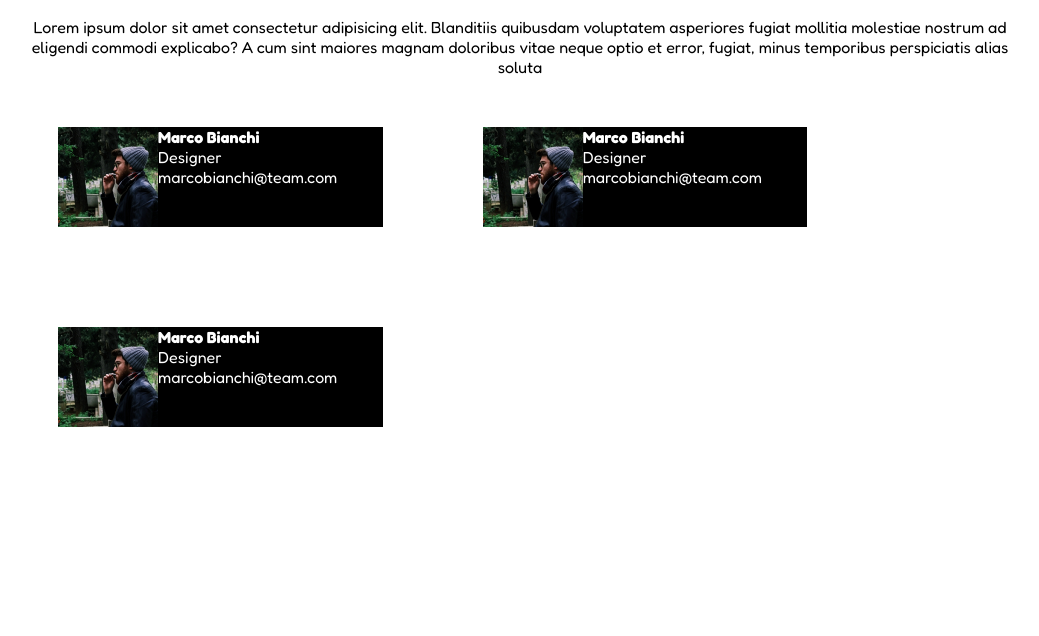
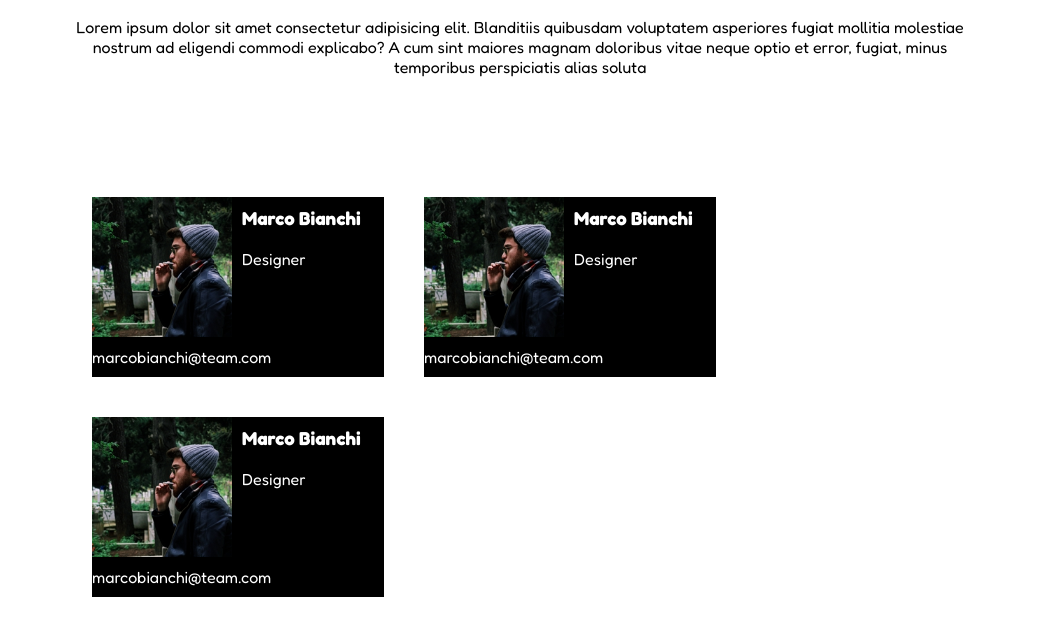
Before and after one commit to Mattia-Rollo/html-css-float-cards, a plain HTML site: page index.html in a window 1280 px wide. Shown: the part 62-698 px from the top of the page, without its empty margins (120-1159 px from the left). Drawn offline with Linux system fonts and the light colour scheme.

Commit message:
changes h4 in h3

```diff
--- a/css/style.css
+++ b/css/style.css
@@ -1,3 +1,4 @@
+
 /* utility */
 
 *{
@@ -17,6 +18,7 @@ html {
 }
 
 
+
 header {
     text-align: center;
     padding: 20px;
@@ -27,22 +29,31 @@ header {
     line-height: 20px;
 }
 main {
-    width: 80%;
+    width: 70%;
     margin: 0 auto;
 }
 main > p{
     text-align: center;
+    margin-bottom: 100px;
 }
+
+        /* Impostazioni delle card */
+
 .card {
     background-color: black;
     float: left;
-    width: calc((100% - 50px) / 3);
-    margin: 50px;
+    width: calc((100% - 20px) / 3);
+    margin: 20px 20px;
 }
 .card img {
     float: left;
-    width: 100px;
+    width: 150px;
+    padding-right: 10px;
 }
-h4 {
+h3 {
     color: white;
+    margin: 10px 10px;
 }
+.card p {
+    line-height: 40px;
+}
--- a/index.html
+++ b/index.html
@@ -11,27 +11,31 @@
     <title>Document</title>
 </head>
 <body>
+    <!-- inizio del header -->
     <header>
         <h1>Meet Our Team</h1>
     </header>
-    <main class="container">
+
+            <!-- inizio container main -->
+
+    <main class="container clearfix">
         <p>Lorem ipsum dolor sit amet consectetur adipisicing elit. Blanditiis quibusdam voluptatem asperiores fugiat mollitia molestiae nostrum ad eligendi commodi explicabo? A cum sint maiores magnam doloribus vitae neque optio et error, fugiat, minus temporibus perspiciatis alias soluta</p>
-        <div class="cards">
+        <div class="cards clearfix">
             <div class="card clearfix">
                 <img src="img/male1.png" alt="Marco Bianchi">
-                <h4>Marco Bianchi</h4>
+                <h3>Marco Bianchi</h3>
                 <p>Designer</p>
                 <p>marcobianchi@team.com</p>
             </div>
             <div class="card clearfix">
                 <img src="img/male1.png" alt="Marco Bianchi">
-                <h4>Marco Bianchi</h4>
+                <h3>Marco Bianchi</h3>
                 <p>Designer</p>
                 <p>marcobianchi@team.com</p>
             </div>
             <div class="card clearfix">
                 <img src="img/male1.png" alt="Marco Bianchi">
-                <h4>Marco Bianchi</h4>
+                <h3>Marco Bianchi</h3>
                 <p>Designer</p>
                 <p>marcobianchi@team.com</p>
             </div>
```
